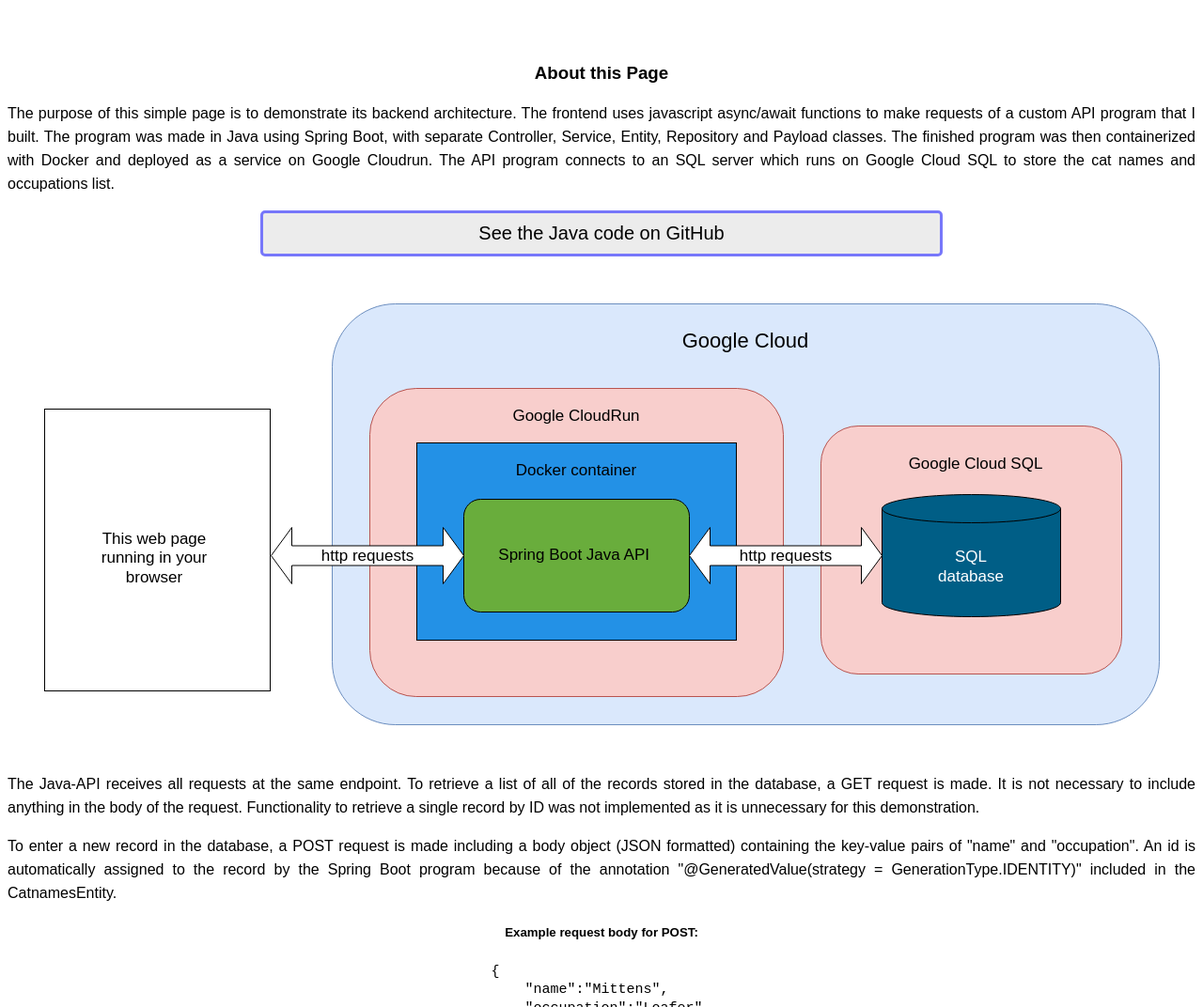
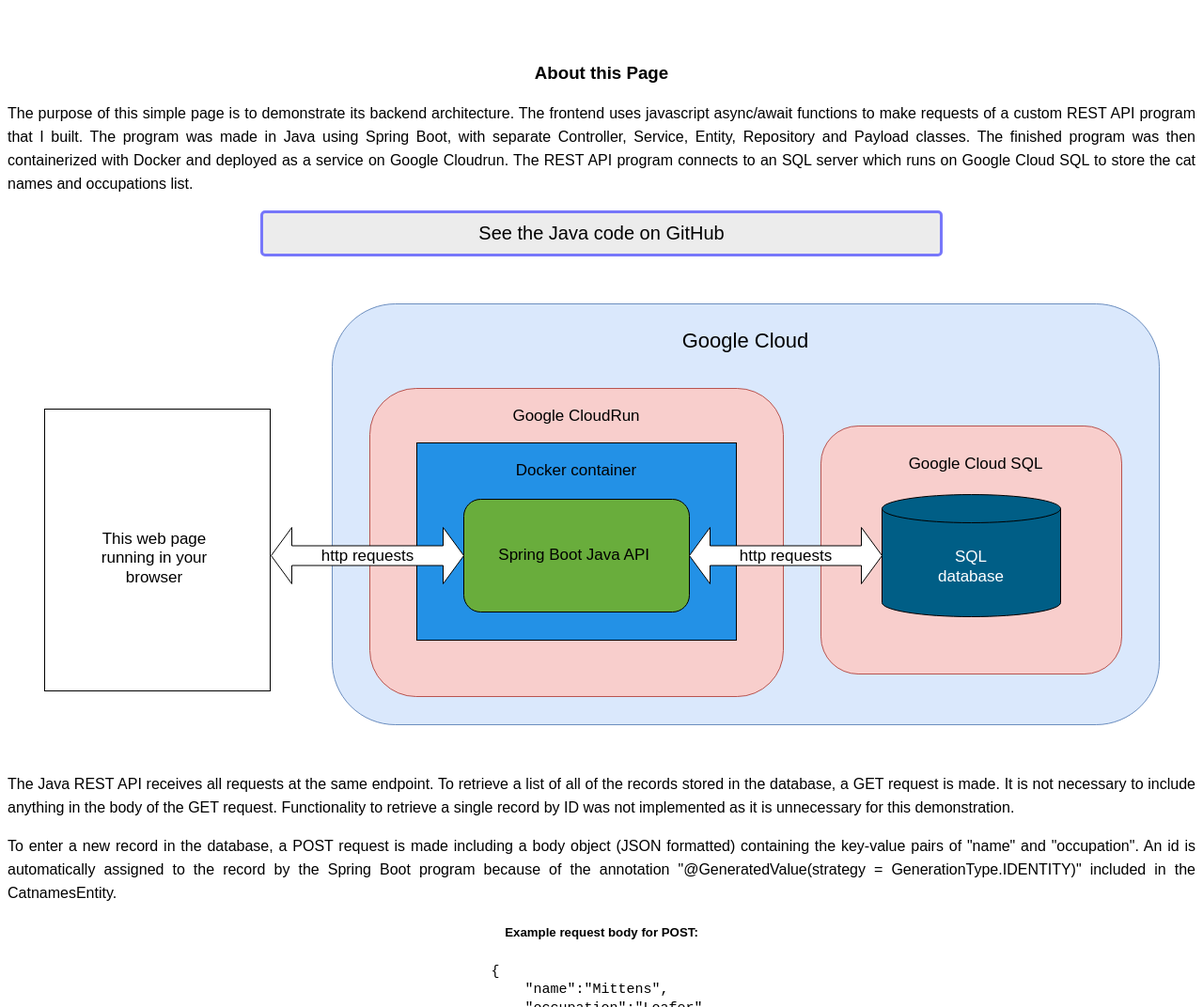
Before and after one commit to NickRoach/catnames, a plain HTML site: page index.html in a window 1280 px wide. Shown: the part 1064-2136 px from the top of the page at 94% size. Drawn offline with Linux system fonts and the light colour scheme; no server answers.

Commit message:
REST API terminology added

```diff
--- a/index.html
+++ b/index.html
@@ -32,12 +32,13 @@
         <p>
             The purpose of this simple page is to demonstrate its backend
             architecture. The frontend uses javascript async/await functions to
-            make requests of a custom API program that I built. The program was
-            made in Java using Spring Boot, with separate Controller, Service,
-            Entity, Repository and Payload classes. The finished program was
-            then containerized with Docker and deployed as a service on Google
-            Cloudrun. The API program connects to an SQL server which runs on
-            Google Cloud SQL to store the cat names and occupations list.
+            make requests of a custom REST API program that I built. The program
+            was made in Java using Spring Boot, with separate Controller,
+            Service, Entity, Repository and Payload classes. The finished
+            program was then containerized with Docker and deployed as a service
+            on Google Cloudrun. The REST API program connects to an SQL server
+            which runs on Google Cloud SQL to store the cat names and
+            occupations list.
         </p>
         <a
             href="https://github.com/NickRoach/catnames-api-java/tree/main/src/main/java/com/catnames"
@@ -54,11 +55,11 @@
             src="./images/architecture-diagram-vertical.svg"
         />
         <p>
-            The Java-API receives all requests at the same endpoint. To retrieve
-            a list of all of the records stored in the database, a GET request
-            is made. It is not necessary to include anything in the body of the
-            request. Functionality to retrieve a single record by ID was not
-            implemented as it is unnecessary for this demonstration.
+            The Java REST API receives all requests at the same endpoint. To
+            retrieve a list of all of the records stored in the database, a GET
+            request is made. It is not necessary to include anything in the body
+            of the GET request. Functionality to retrieve a single record by ID
+            was not implemented as it is unnecessary for this demonstration.
         </p>
         <p>
             To enter a new record in the database, a POST request is made
```
